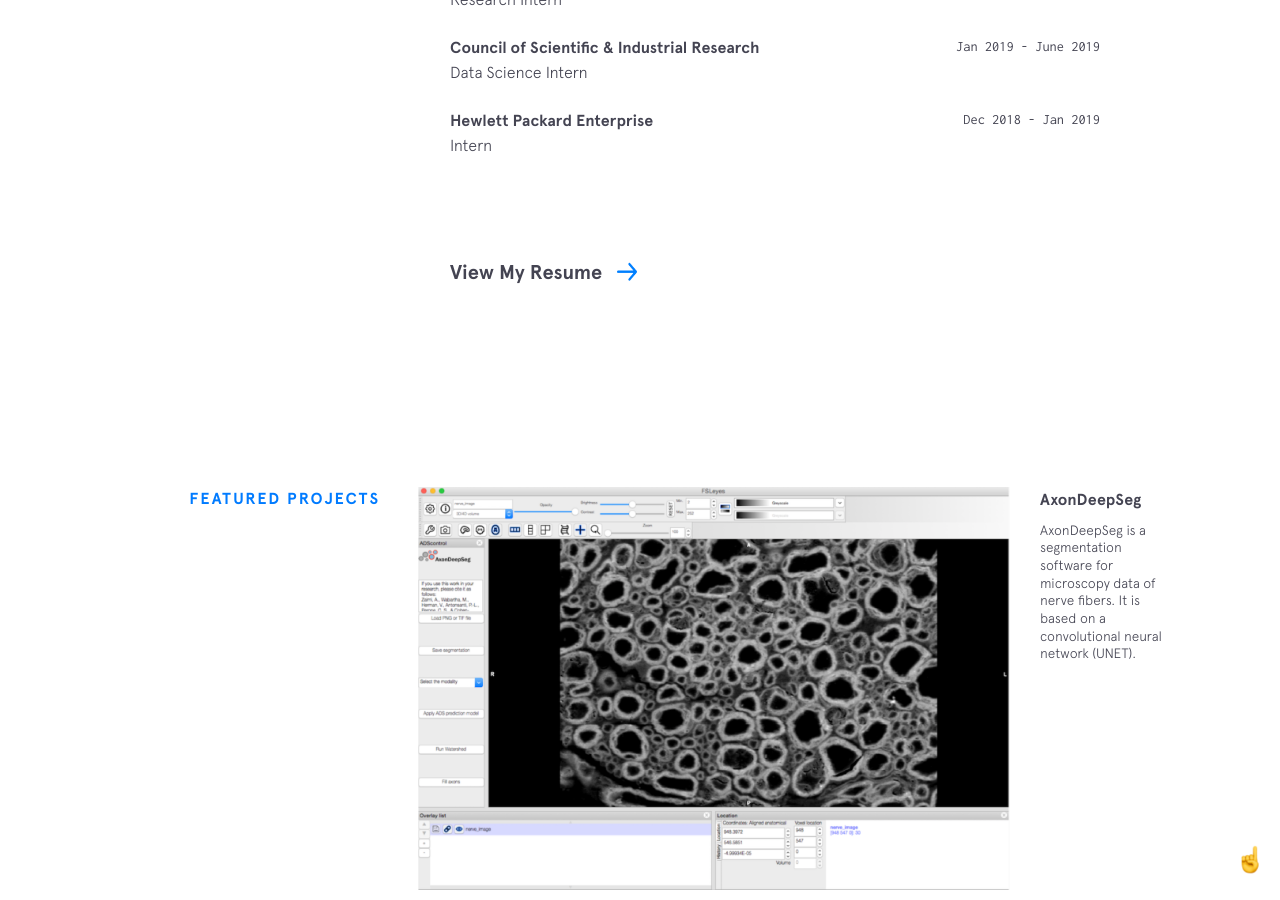
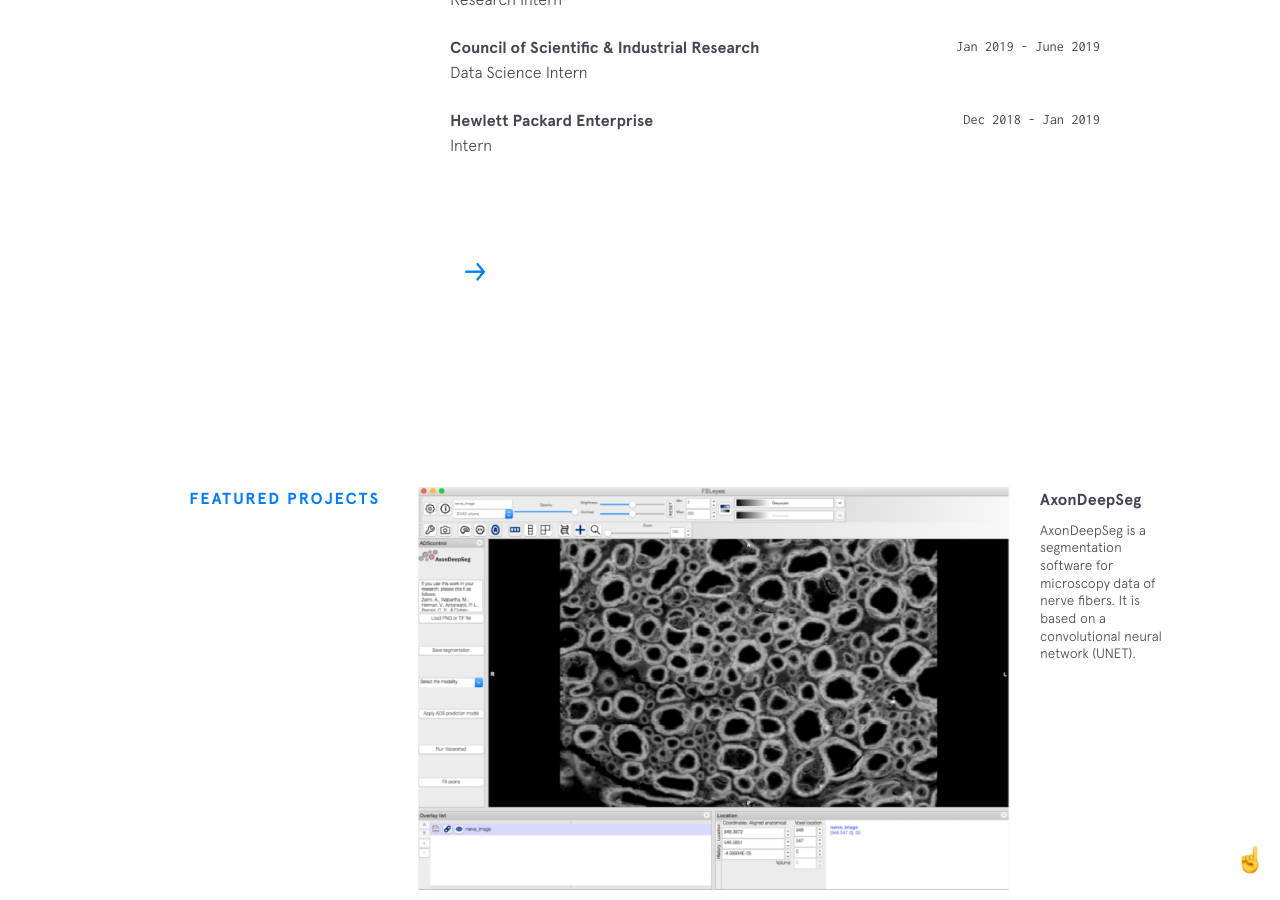
Before and after one commit to vasudev-sharma/vasudev-sharma-.github.io, a Jekyll site: the page built from index.html, in a window 1280 px wide and 900 px high, scrolled down 2147 px. Built offline with Jekyll 4.4.1, drawn with Linux system fonts in a browser that asks for light colours; nearby versions of some CDN libraries.

Commit message:
Remove View my resume

```diff
--- a/_includes/experience.html
+++ b/_includes/experience.html
@@ -15,6 +15,6 @@
       {% endfor %}
     </div>
 
-    <a href="{{site.resume}}" target="_blank" class="arrow-link">View My Resume</a>
+    <a href="{{site.resume}}" target="_blank" class="arrow-link"></a>
   </div>
 </section>
```
